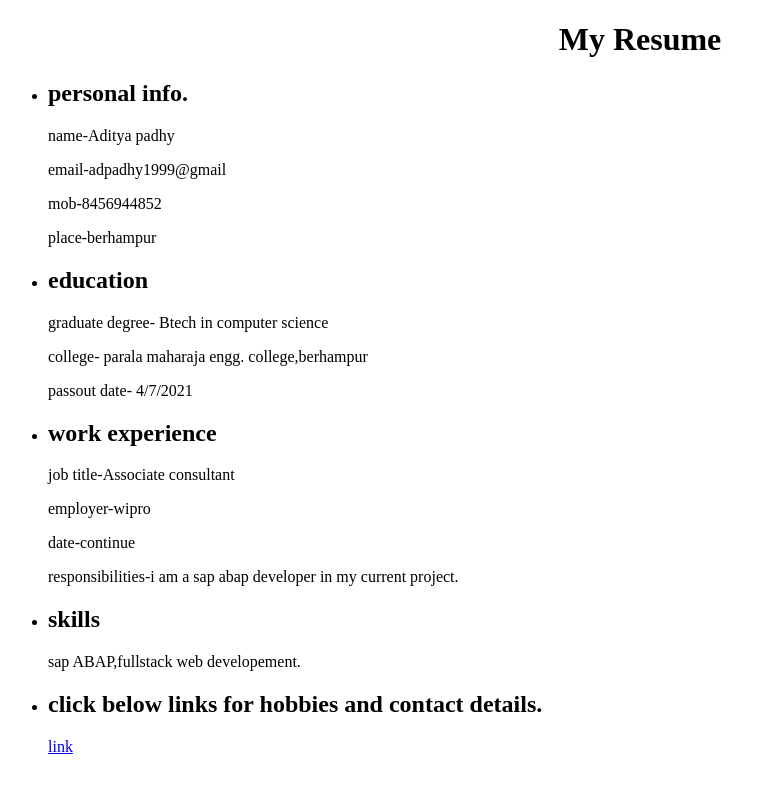
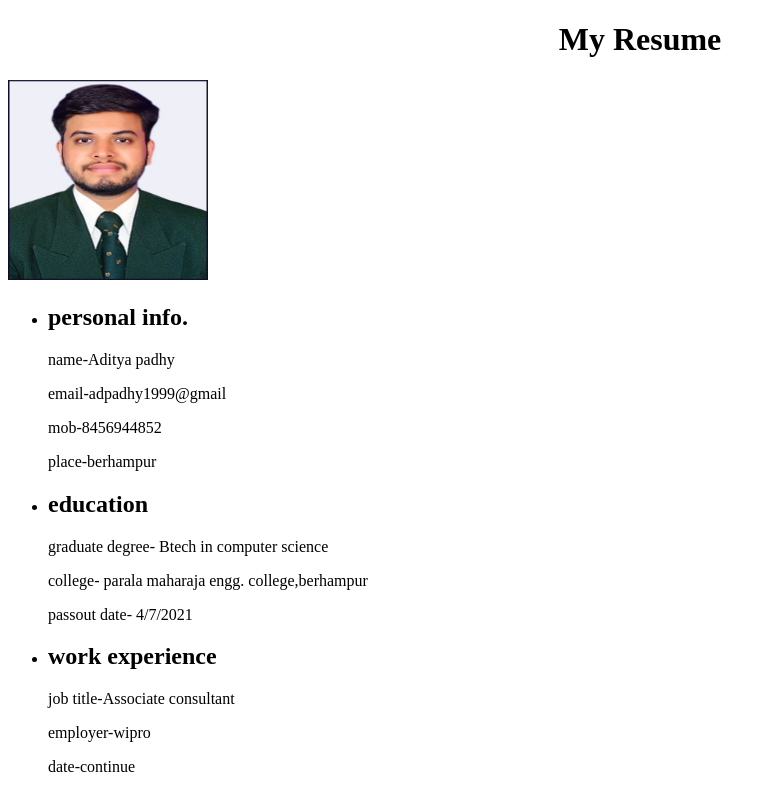
Before and after one commit to adityapadhy2000/html-portfolio, a plain HTML site: page index.html in a window 1280 px wide. Shown: the top 789 px of the page, without its empty margins (0-776 px from the left). Drawn offline with Linux system fonts and the light colour scheme.

Commit message:
Update index.html

```diff
--- a/index.html
+++ b/index.html
@@ -8,6 +8,7 @@
 </head>
 <body>
     <h1><center>My Resume</center></h1>
+    <img src="photo.jpg" alt="my photo" height="200" width="200">
     <ul>
         <li><h2>personal info.</h2></li>
                 <p>name-Aditya padhy</p>
```
